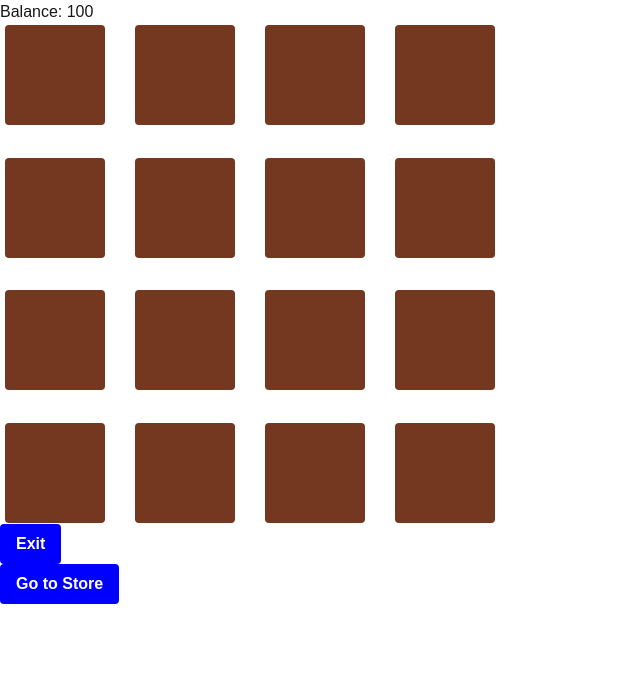
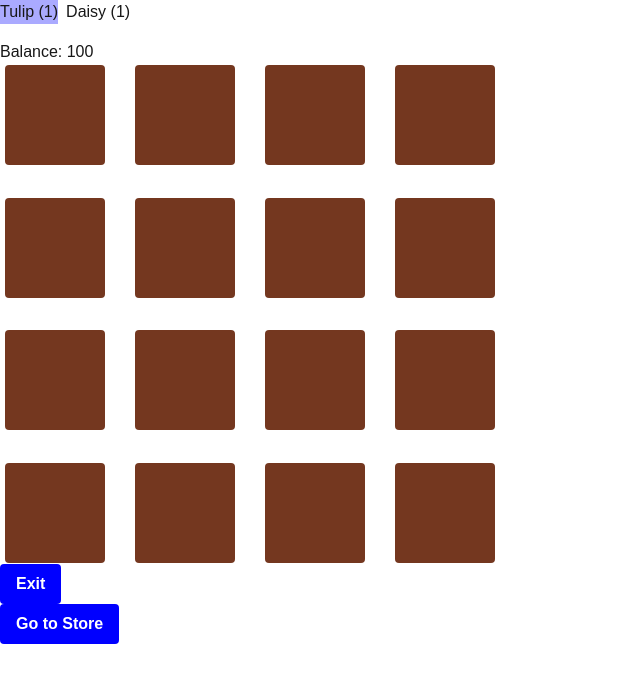
Before and after one commit to tanercelikkiran/crop-game, a Next.js app: page /game in a window 1280 px wide. Shown: the top 682 px of the page, without its empty margins (0-640 px from the left). Built offline with nearby package versions, Linux system fonts and the light colour scheme.

Commit message:
refactor GamePage component; remove popup logic and implement direct plant type selection for improved user experience

```diff
--- a/src/app/game/page.tsx
+++ b/src/app/game/page.tsx
@@ -7,61 +7,39 @@ import { BalanceContext } from "@/context/BalanceContext";
 import { SeedContext } from "@/context/SeedContext";
 import { useRouter } from "next/navigation";
 import Button from "@/components/button/Button";
-import Image from "next/image";
 
 export default function GamePage() {
   const balanceContext = useContext(BalanceContext);
   const seedContext = useContext(SeedContext);
   const router = useRouter();
 
-  const [isShown, setIsShown] = useState(false);
-  const [selectedField, setSelectedField] = useState<number | null>(null);
-  const [fieldStages, setFieldStages] = useState<number[]>(
-    Array(16).fill(0)
+  // Remove popup logic, add plant type selection
+  const [selectedPlant, setSelectedPlant] = useState<"tulip" | "daisy">(
+    "tulip"
   );
+  const [fieldStages, setFieldStages] = useState<number[]>(Array(16).fill(0));
 
   return (
     <div>
-      {isShown ? (
-        <div className={styles.chooseBox}>
-          <h2>Choose your crop to seed</h2>
-          {seedContext &&
-            Object.keys(seedContext.seeds).map((type, index) => (
-              <div key={index} className={styles.cropItem}>
-                <Image
-                  src={`/images/${type}.png`}
-                  alt={`${type} image`}
-                  width={100}
-                  height={100}
-                />
-                <h3>{type.charAt(0).toUpperCase() + type.slice(1)}</h3>
-                <p>
-                  Amount:
-                  {
-                    seedContext.seeds[type as keyof typeof seedContext.seeds]
-                      .count
-                  }
-                </p>
-                <Button
-                  onClick={() => {
-                    seedContext?.plantSeed(type as "tulip" | "daisy");
-                    setIsShown(false);
-                    if (selectedField !== null) {
-                      setFieldStages((prev) => {
-                        const next = [...prev];
-                        next[selectedField] = 1; // planted → seeded
-                        return next;
-                      });
-                    }
+      <div style={{ marginBottom: 16 }}>
+        <button
+          onClick={() => setSelectedPlant("tulip")}
+          style={{
+            marginRight: 8,
+            background: selectedPlant === "tulip" ? "#aaf" : undefined,
           }}
         >
-                  Plant {type.charAt(0).toUpperCase() + type.slice(1)}
-                </Button>
+          Tulip ({seedContext?.seeds.tulip.count ?? 0})
+        </button>
+        <button
+          onClick={() => setSelectedPlant("daisy")}
+          style={{
+            background: selectedPlant === "daisy" ? "#aaf" : undefined,
+          }}
+        >
+          Daisy ({seedContext?.seeds.daisy.count ?? 0})
+        </button>
       </div>
-            ))}
-        </div>
-      ) : (
-        <div>
       <label className={styles.balanceLabel} htmlFor="fieldCount">
         Balance: {balanceContext?.balance}
       </label>
@@ -73,8 +51,6 @@ export default function GamePage() {
               const stage = fieldStages[i];
               if (stage > 0) {
                 if (stage === 2) {
-                      // flower → harvest
-                      balanceContext?.setBalance((prev) => prev + 1); // replace 1 with your yield
                 }
                 setFieldStages((prev) => {
                   const next = [...prev];
@@ -82,8 +58,15 @@ export default function GamePage() {
                   return next;
                 });
               } else {
-                    setSelectedField(i);
-                    setIsShown(true);
+                // Only plant if user has seeds of selected type
+                if (seedContext && seedContext.seeds[selectedPlant].count > 0) {
+                  seedContext.plantSeed(selectedPlant);
+                  setFieldStages((prev) => {
+                    const next = [...prev];
+                    next[i] = 1; // planted → seeded
+                    return next;
+                  });
+                }
               }
             }}
             isGrowing={fieldStages[i] > 0}
@@ -93,7 +76,5 @@ export default function GamePage() {
       <Button onClick={() => router.push("/")}>Exit</Button>
       <Button onClick={() => router.push("/store")}>Go to Store</Button>
     </div>
-      )}
-    </div>
   );
 }
```
Lines whose indentation alone changed are shown as unchanged.
